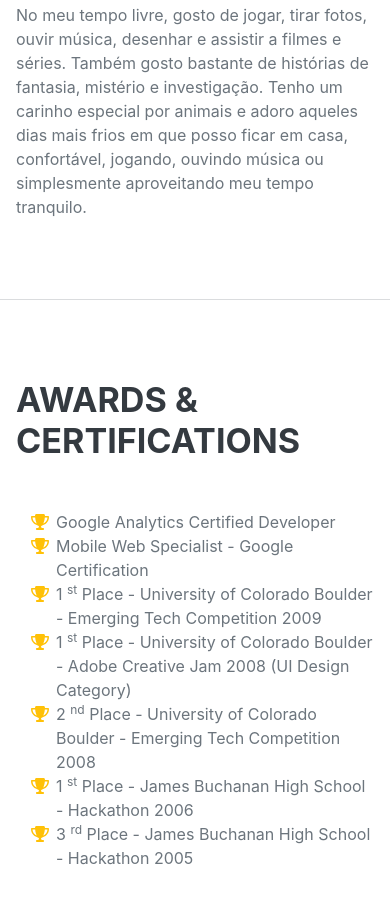
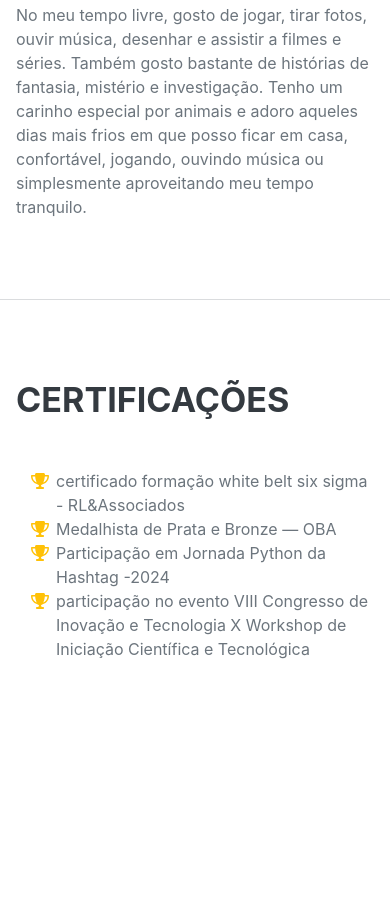
Before and after one commit to Fatec-Tech/ana_cv, a plain HTML site: page index.html in a window 390 px wide. Shown: the part 3913-4815 px from the top of the page. After the commit the page ends 4654 px from the top, so only its background shows below. Drawn offline with nearby package versions, Linux system fonts and the light colour scheme; a web font is replaced by a local one.

Commit message:
Título traduzido para 'Certificações',  Lista preenchida em português com itens reais e atualizados e foto perfil atualizada - refs #7

```diff
--- a/index.html
+++ b/index.html
@@ -21,7 +21,7 @@
         <nav class="navbar navbar-expand-lg navbar-dark bg-primary fixed-top" id="sideNav">
             <a class="navbar-brand js-scroll-trigger" href="#page-top">
                 <span class="d-block d-lg-none">Ana Beatriz Ovile</span>
-                <span class="d-none d-lg-block"><img class="img-fluid img-profile rounded-circle mx-auto mb-2" src="assets/img/profile.jpg" alt="..." /></span>
+                <span class="d-none d-lg-block"><img class="img-fluid img-profile rounded-circle mx-auto mb-2" src="assets/img/profile.jpeg" alt="..." /></span>
             </a>
             <button class="navbar-toggler" type="button" data-bs-toggle="collapse" data-bs-target="#navbarResponsive" aria-controls="navbarResponsive" aria-expanded="false" aria-label="Toggle navigation"><span class="navbar-toggler-icon"></span></button>
             <div class="collapse navbar-collapse" id="navbarResponsive">
@@ -31,7 +31,7 @@
                     <li class="nav-item"><a class="nav-link js-scroll-trigger" href="#education">Formação Acadêmica</a></li>
                     <li class="nav-item"><a class="nav-link js-scroll-trigger" href="#skills">Habilidades</a></li>
                     <li class="nav-item"><a class="nav-link js-scroll-trigger" href="#interests">Interesses</a></li>
-                    <li class="nav-item"><a class="nav-link js-scroll-trigger" href="#awards">Awards</a></li>
+                    <li class="nav-item"><a class="nav-link js-scroll-trigger" href="#awards">Certificações</a></li>
                 </ul>
             </div>
         </nav>
@@ -154,46 +154,26 @@
             <!-- Awards-->
             <section class="resume-section" id="awards">
                 <div class="resume-section-content">
-                    <h2 class="mb-5">Awards & Certifications</h2>
+                    <h2 class="mb-5">Certificações</h2>
                     <ul class="fa-ul mb-0">
                         <li>
                             <span class="fa-li"><i class="fas fa-trophy text-warning"></i></span>
-                            Google Analytics Certified Developer
+                            certificado formação white belt six sigma - RL&Associados
                         </li>
                         <li>
                             <span class="fa-li"><i class="fas fa-trophy text-warning"></i></span>
-                            Mobile Web Specialist - Google Certification
+                            Medalhista de Prata e Bronze — OBA
                         </li>
                         <li>
                             <span class="fa-li"><i class="fas fa-trophy text-warning"></i></span>
-                            1
-                            <sup>st</sup>
-                            Place - University of Colorado Boulder - Emerging Tech Competition 2009
+                            Participação em Jornada Python da Hashtag -2024
                         </li>
                         <li>
                             <span class="fa-li"><i class="fas fa-trophy text-warning"></i></span>
-                            1
-                            <sup>st</sup>
-                            Place - University of Colorado Boulder - Adobe Creative Jam 2008 (UI Design Category)
+
+                            participação no evento VIII Congresso de Inovação e Tecnologia X Workshop de Iniciação Científica e Tecnológica
                         </li>
-                        <li>
-                            <span class="fa-li"><i class="fas fa-trophy text-warning"></i></span>
-                            2
-                            <sup>nd</sup>
-                            Place - University of Colorado Boulder - Emerging Tech Competition 2008
-                        </li>
-                        <li>
-                            <span class="fa-li"><i class="fas fa-trophy text-warning"></i></span>
-                            1
-                            <sup>st</sup>
-                            Place - James Buchanan High School - Hackathon 2006
-                        </li>
-                        <li>
-                            <span class="fa-li"><i class="fas fa-trophy text-warning"></i></span>
-                            3
-                            <sup>rd</sup>
-                            Place - James Buchanan High School - Hackathon 2005
-                        </li>
+
                     </ul>
                 </div>
             </section>
```
Also changed, not shown: assets/img/profile.jpeg (added), assets/img/profile.jpg (deleted).
